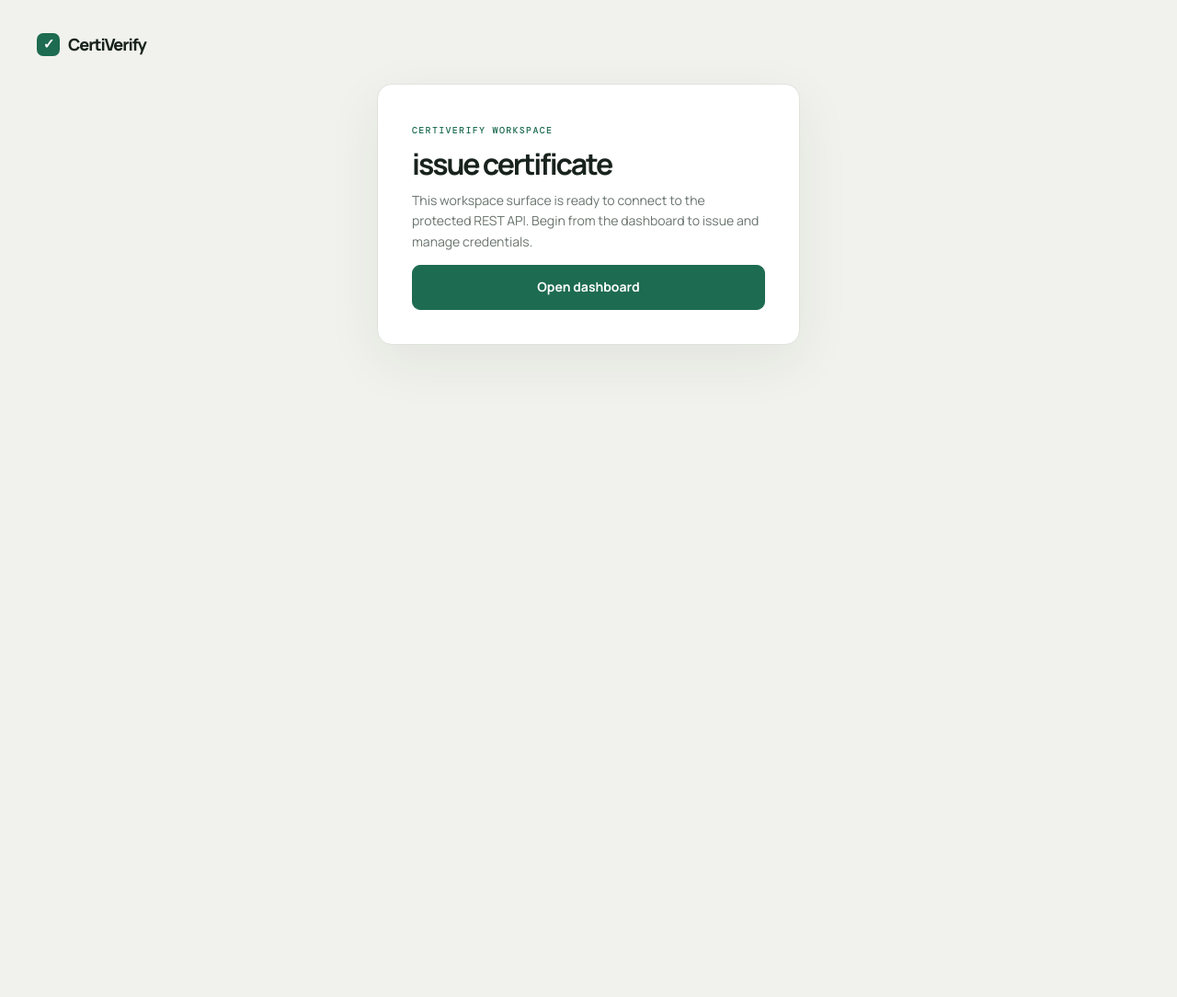
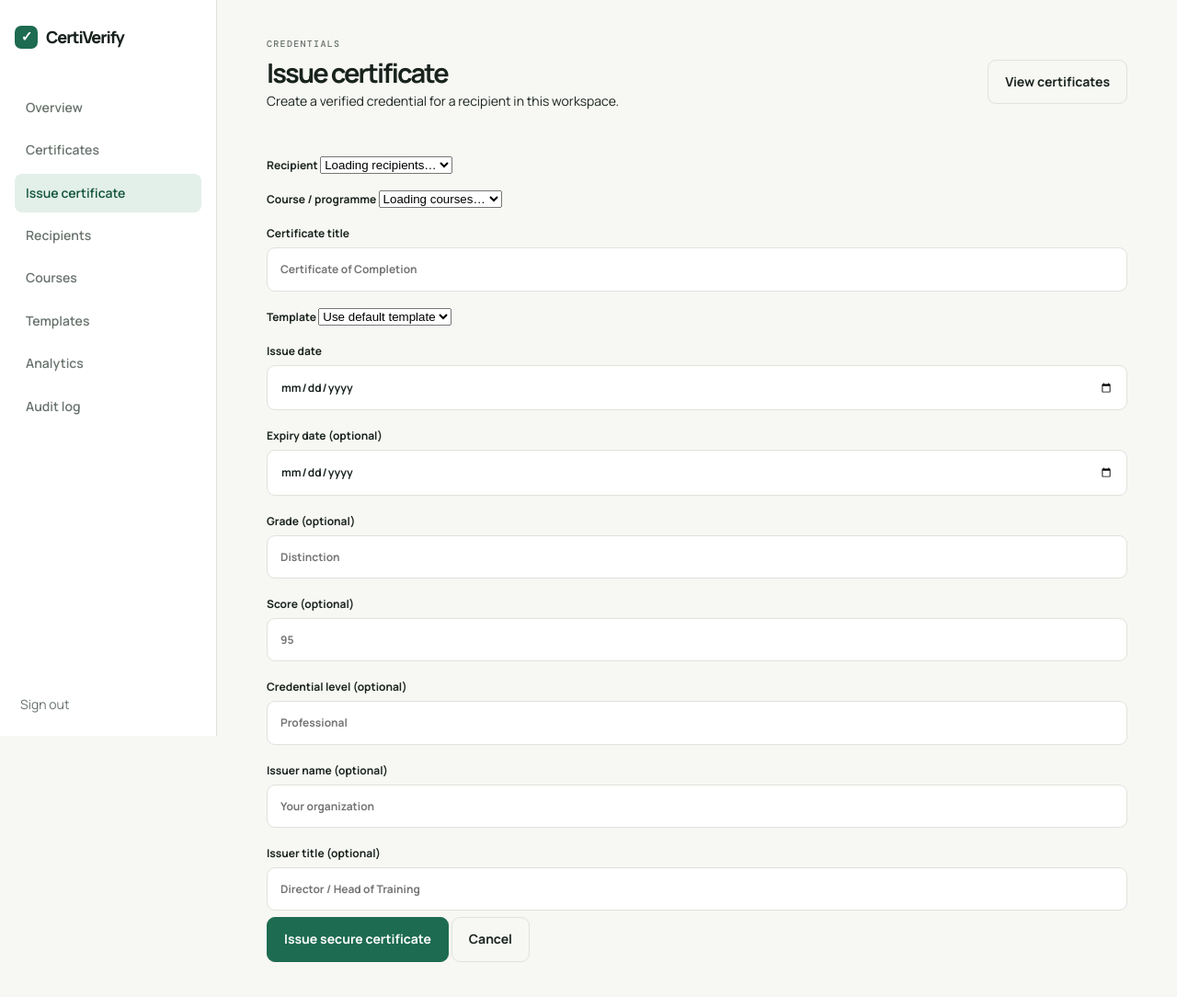
Before and after one commit to AbdulRaheem010/CertiVerify, a website with bundled scripts: page frontend/issue-certificate.html in a window 1280 px wide. Shown: the whole page at 92% size. Before the commit the page ends 800 px from the top, so only its background shows below. Built offline with nearby package versions, Linux system fonts and the light colour scheme.

Commit message:
Build functional certificate issuance page

```diff
--- a/frontend/issue-certificate.html
+++ b/frontend/issue-certificate.html
@@ -1 +1,120 @@
-<!doctype html><html lang="en"><head><meta charset="utf-8"><meta name="viewport" content="width=device-width,initial-scale=1"><title>issue certificate — CertiVerify</title><link rel="stylesheet" href="/css/style.css"><script type="module" src="/js/app.js"></script><script type="module" src="/js/auth.js"></script></head><body class="auth-page"><a class="brand auth-brand" href="/"><i>✓</i> CertiVerify</a><main class="auth-card"><span class="eyebrow accent">CERTIVERIFY WORKSPACE</span><h1>issue certificate</h1><p>This workspace surface is ready to connect to the protected REST API. Begin from the dashboard to issue and manage credentials.</p><a class="button wide" href="/dashboard.html">Open dashboard</a></main></body></html>
+<!doctype html>
+<html lang="en">
+<head>
+  <meta charset="utf-8">
+  <meta name="viewport" content="width=device-width,initial-scale=1">
+  <title>Issue certificate — CertiVerify</title>
+  <link rel="stylesheet" href="/css/style.css">
+  <script type="module" src="/js/app.js"></script>
+  <script type="module" src="/js/auth.js"></script>
+  <script type="module" src="/js/issue-certificate.js"></script>
+</head>
+<body class="app-page">
+  <aside class="sidebar">
+    <a class="brand" href="/"><i>✓</i> CertiVerify</a>
+    <nav>
+      <a href="/dashboard.html">Overview</a>
+      <a href="/certificates.html">Certificates</a>
+      <a class="active" href="/issue-certificate.html">Issue certificate</a>
+      <a href="/recipients.html">Recipients</a>
+      <a href="/courses.html">Courses</a>
+      <a href="/templates.html">Templates</a>
+      <a href="/analytics.html">Analytics</a>
+      <a href="/audit-logs.html">Audit log</a>
+    </nav>
+    <button data-logout class="sidebar-logout">Sign out</button>
+  </aside>
+
+  <main class="app-main">
+    <header class="app-header">
+      <div>
+        <p class="eyebrow">CREDENTIALS</p>
+        <h1>Issue certificate</h1>
+        <p class="muted">Create a verified credential for a recipient in this workspace.</p>
+      </div>
+      <a class="button secondary" href="/certificates.html">View certificates</a>
+    </header>
+
+    <section class="workspace-section">
+      <div id="issue-message" class="error-text" aria-live="polite"></div>
+      <form id="issue-form" class="form-grid">
+        <label>
+          Recipient
+          <select id="recipientId" name="recipientId" required>
+            <option value="">Loading recipients…</option>
+          </select>
+        </label>
+
+        <label>
+          Course / programme
+          <select id="courseId" name="courseId" required>
+            <option value="">Loading courses…</option>
+          </select>
+        </label>
+
+        <label>
+          Certificate title
+          <input id="title" name="title" type="text" maxlength="160" required placeholder="Certificate of Completion">
+        </label>
+
+        <label>
+          Template
+          <select id="templateId" name="templateId">
+            <option value="">Use default template</option>
+          </select>
+        </label>
+
+        <label>
+          Issue date
+          <input id="issueDate" name="issueDate" type="date" required>
+        </label>
+
+        <label>
+          Expiry date <span class="muted">(optional)</span>
+          <input id="expiryDate" name="expiryDate" type="date">
+        </label>
+
+        <label>
+          Grade <span class="muted">(optional)</span>
+          <input id="grade" name="grade" type="text" maxlength="30" placeholder="Distinction">
+        </label>
+
+        <label>
+          Score <span class="muted">(optional)</span>
+          <input id="score" name="score" type="number" min="0" max="100" step="0.01" placeholder="95">
+        </label>
+
+        <label>
+          Credential level <span class="muted">(optional)</span>
+          <input id="credentialLevel" name="credentialLevel" type="text" maxlength="100" placeholder="Professional">
+        </label>
+
+        <label>
+          Issuer name <span class="muted">(optional)</span>
+          <input id="issuerName" name="issuerName" type="text" maxlength="120" placeholder="Your organization">
+        </label>
+
+        <label>
+          Issuer title <span class="muted">(optional)</span>
+          <input id="issuerTitle" name="issuerTitle" type="text" maxlength="120" placeholder="Director / Head of Training">
+        </label>
+
+        <div class="form-actions">
+          <button id="submit-button" class="button" type="submit">Issue secure certificate</button>
+          <a class="button secondary" href="/dashboard.html">Cancel</a>
+        </div>
+      </form>
+
+      <div id="issue-result" class="success-card" hidden aria-live="polite">
+        <span class="eyebrow accent">CERTIFICATE ISSUED</span>
+        <h2 id="result-title">Certificate created</h2>
+        <p id="result-meta"></p>
+        <div class="button-row">
+          <a id="download-link" class="button" href="#" target="_blank" rel="noopener">Open certificate</a>
+          <a id="verify-link" class="button secondary" href="#" target="_blank" rel="noopener">Open verification</a>
+        </div>
+      </div>
+    </section>
+  </main>
+</body>
+</html>
```
